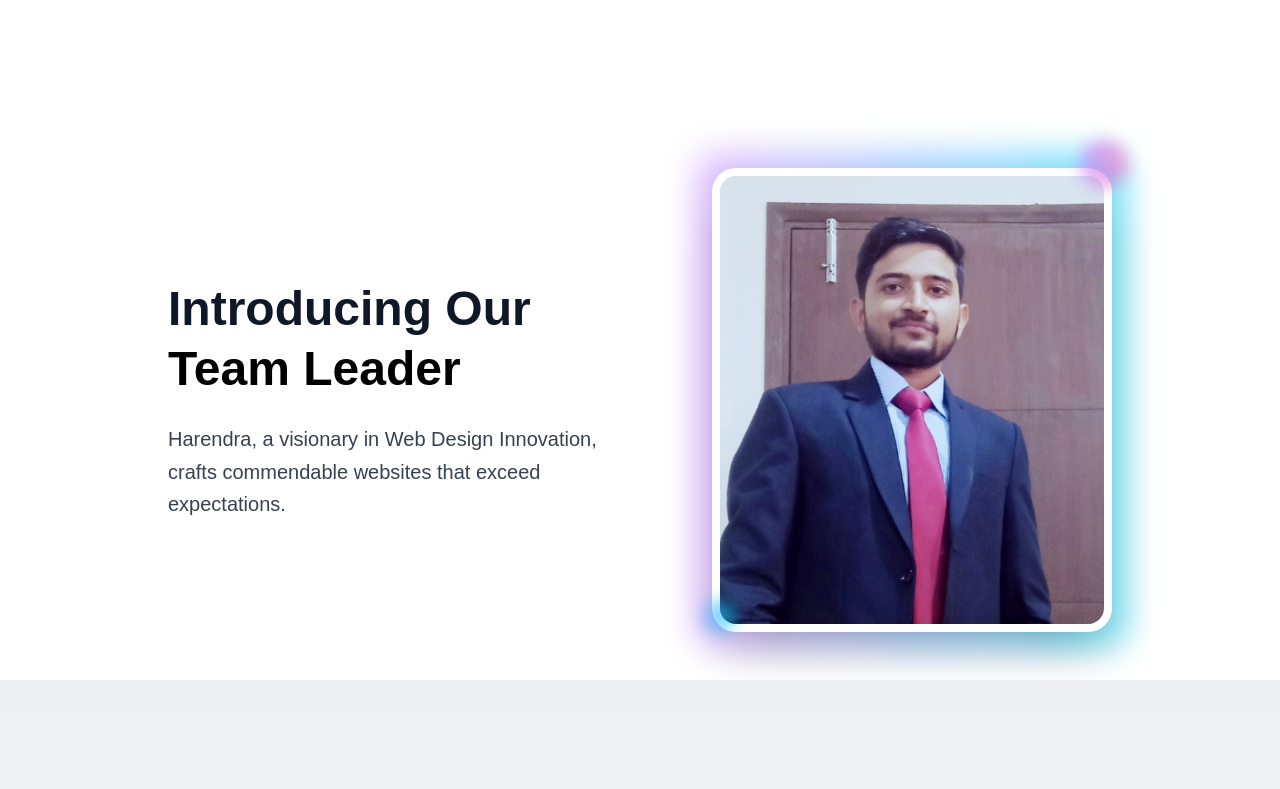
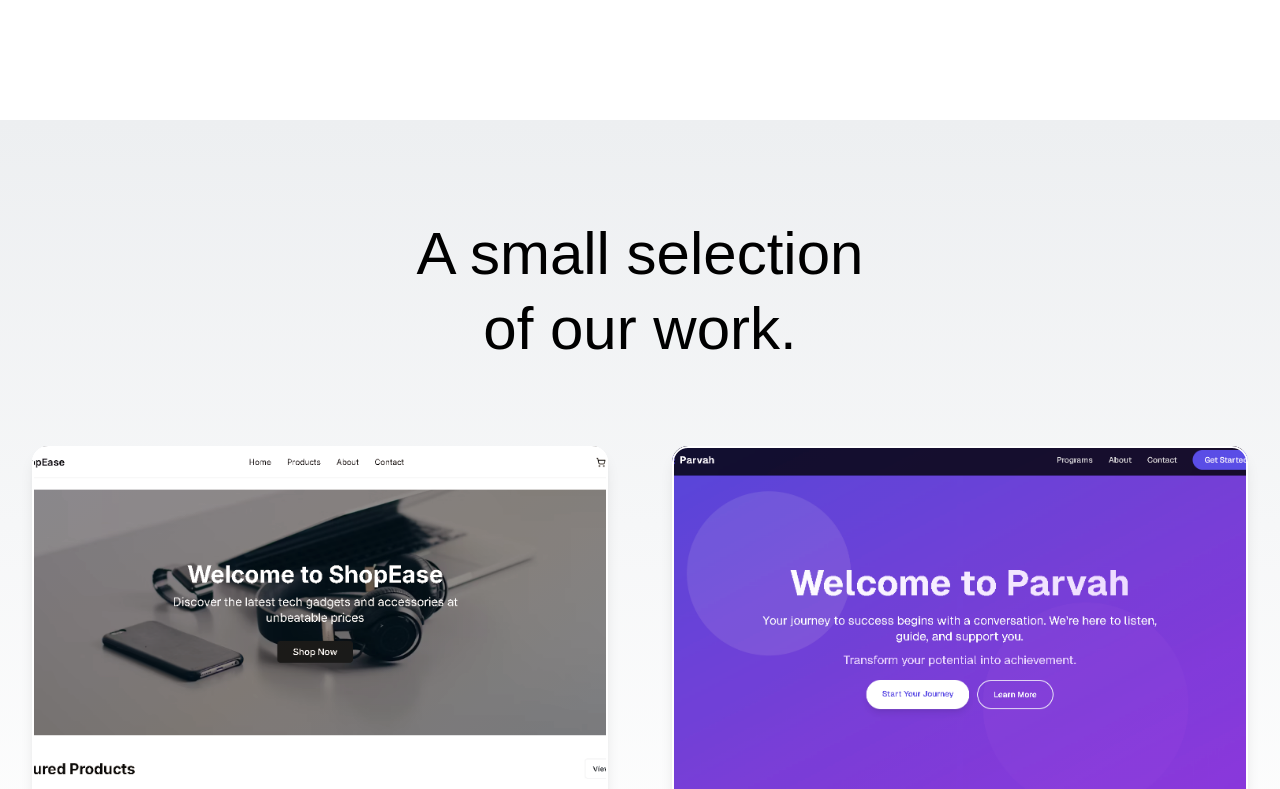
Before and after one commit to TarunGupta2602/Devora, a Next.js app: page / in a window 1280 px wide. Shown: the part 760-1549 px from the top of the page. Built offline with nearby package versions, Linux system fonts and the light colour scheme.

Commit message:
some fixes

```diff
--- a/app/page.js
+++ b/app/page.js
@@ -210,50 +210,7 @@ export default function HeroSection() {
         <div className="absolute top-1/4 sm:top-1/3 right-12 sm:right-20 w-10 sm:w-12 h-10 sm:h-12 bg-cyan-100 rounded-full opacity-50 animate-pulse" style={{animationDelay: '2s'}}></div>
       </div>
 
-      {/* Team Leader Section */}
-      <section className="relative py-8 sm:py-12 md:py-16 lg:py-12 bg-white overflow-hidden">
-  <div className="container mx-auto px-4 sm:px-6 lg:px-12">
-    <div className="flex flex-col items-center justify-between gap-6 sm:gap-8 lg:flex-row lg:gap-20">
-      {/* Text Content */}
-      <div className="flex-1 text-center mx-4 sm:mx-0 lg:ml-30 lg:text-left max-w-2xl order-2 lg:order-1">
-        <h2 className="text-2xl sm:text-3xl md:text-4xl lg:text-3xl xl:text-5xl 2xl:text-6xl font-bold text-gray-900 leading-tight mb-4 sm:mb-6">
-          Introducing Our
-          <br />
-          <span className="text-black">Team Leader</span>
-        </h2>
 
-        <p className="text-sm sm:text-base md:text-lg lg:text-base xl:text-xl text-gray-700 leading-relaxed">
-          Harendra, a visionary in Web Design Innovation, crafts commendable websites that exceed expectations.
-        </p>
-      </div>
-
-      {/* Image */}
-      <div className="flex-shrink-0 order-1 mx-4 sm:mx-0 lg:mr-30 lg:order-2">
-        <div className="relative">
-          {/* Glowing background */}
-          <div className="absolute -inset-2 sm:-inset-3 lg:-inset-4 bg-gradient-to-r from-purple-400 via-blue-400 to-cyan-400 rounded-xl sm:rounded-2xl lg:rounded-3xl blur-lg opacity-30 animate-pulse"></div>
-
-          {/* Image container */}
-          <div className="relative bg-white p-1 sm:p-1.5 lg:p-2 rounded-xl sm:rounded-2xl lg:rounded-3xl shadow-2xl">
-            <div className="w-56 h-72 sm:w-64 sm:h-80 md:w-80 md:h-96 lg:w-64 lg:h-80 xl:w-96 xl:h-[28rem] relative overflow-hidden rounded-lg sm:rounded-xl lg:rounded-2xl bg-gray-200">
-              {/* Placeholder for team leader image */}
-              <div className="w-full h-full bg-gradient-to-br from-blue-100 to-purple-100 flex items-center justify-center">
-                <div className="text-center text-gray-600">
-                  <Image src="/teamleader.jpg" alt="Picture of the author" fill className="object-cover" />
-                </div>
-              </div>
-              <div className="absolute inset-0 bg-gradient-to-t from-black/10 via-transparent to-transparent"></div>
-            </div>
-          </div>
-
-          {/* Floating decorative elements */}
-          <div className="absolute -top-2 sm:-top-3 lg:-top-4 -right-2 sm:-right-3 lg:-right-4 w-6 sm:w-8 lg:w-12 h-6 sm:h-8 lg:h-12 bg-gradient-to-r from-purple-400 to-pink-400 rounded-full blur-sm opacity-60 animate-bounce"></div>
-          <div className="absolute -bottom-1 sm:-bottom-2 -left-1 sm:-left-2 w-4 sm:h-6 lg:h-8 h-4 sm:w-6 lg:w-8 bg-gradient-to-r from-blue-400 to-cyan-400 rounded-full blur-sm opacity-60 animate-bounce" style={{animationDelay: '1s'}}></div>
-        </div>
-      </div>
-    </div>
-  </div>
-</section>
 
       {/* Portfolio Section Header */}
     <section className="relative py-8 sm:py-12 md:py-16 lg:py-20 xl:py-24 bg-gradient-to-b from-[#edeff1] to-white overflow-hidden">
@@ -602,6 +559,13 @@ export default function HeroSection() {
           </div>
         </div>
       </section>
+<div className="w-full flex justify-center items-center bg-white  py-4 sm:py-6 md:py-8 lg:py-12">
+  <img
+    src="/image.png"
+    alt="Descriptive image alt text"
+    className="w-full max-w-[90%] sm:max-w-[80%] md:max-w-[900px] h-auto md:h-[700px] object-contain"
+  />
+</div>
     </div>
   );
 }
```
Also changed, not shown: public/image.png (added), 1 other file (tests, documents, lock files or other folders).
